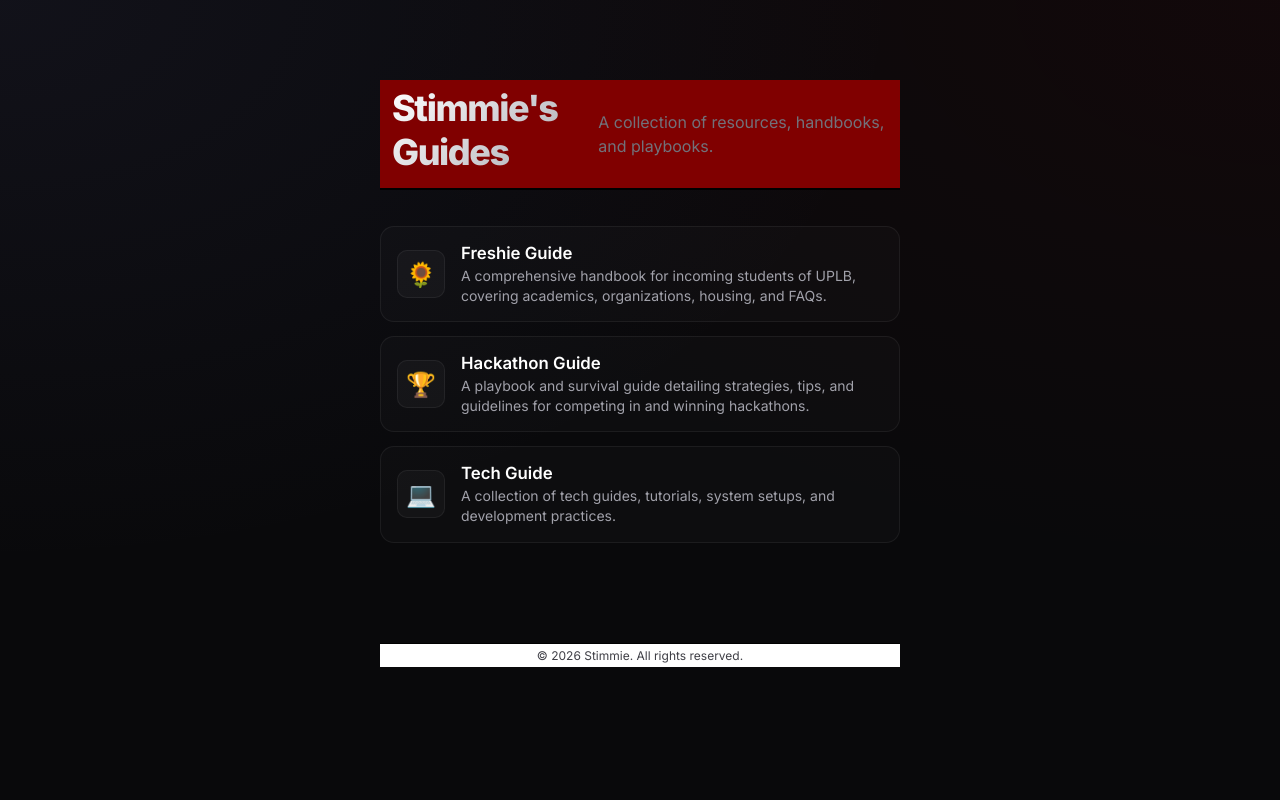
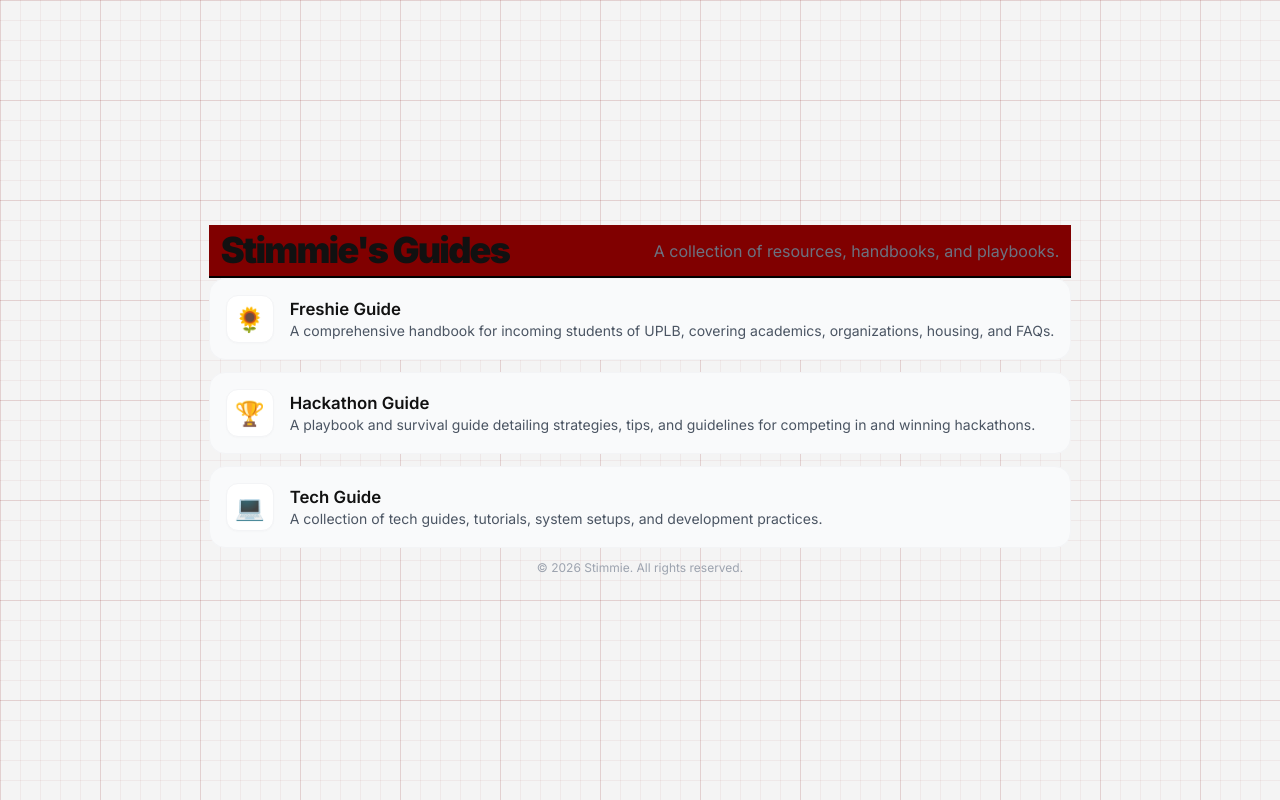
Before and after one commit to smmariquit/freshie-guide, a Next.js app: page / in a window 1280 px wide. Built offline with nearby package versions, Linux system fonts and the light colour scheme.

Commit message:
style: switch landing page to clean white card-on-grid layout to fix text readability and contrast issues

```diff
--- a/src/app/globals.css
+++ b/src/app/globals.css
@@ -184,46 +184,53 @@ footer {
   top: 0;
   left: 0;
   right: 0;
-  background-color: #09090b;
-  background-image:
-    radial-gradient(at 0% 0%, rgba(120, 119, 198, 0.08) 0px, transparent 50%),
-    radial-gradient(at 100% 0%, rgba(128, 0, 0, 0.08) 0px, transparent 50%);
+  display: flex;
+  align-items: center;
+  justify-content: center;
+  padding: 60px 20px;
+  font-family: var(--font-inter), -apple-system, BlinkMacSystemFont, "Segoe UI", Roboto, sans-serif;
+  background: transparent;
+}
+
+.landing-card {
+  width: 100%;
+  max-width: 520px;
+  background: #ffffff;
+  border: 1px solid rgba(0, 0, 0, 0.08);
+  border-radius: 24px;
+  padding: 40px;
+  box-shadow:
+    0 1px 3px rgba(0, 0, 0, 0.05),
+    0 20px 40px -15px rgba(0, 0, 0, 0.08);
   display: flex;
   flex-direction: column;
-  align-items: center;
-  padding: 80px 24px;
-  font-family: var(--font-inter), -apple-system, BlinkMacSystemFont, "Segoe UI", Roboto, sans-serif;
-  color: #fafafa;
+  gap: 32px;
 }
 
-.landing-container {
-  width: 100%;
-  max-width: 520px;
+.landing-header {
   display: flex;
   flex-direction: column;
-  gap: 36px;
+  gap: 8px;
 }
 
 .landing-title {
   font-size: 2.25rem;
-  font-weight: 800;
-  letter-spacing: -0.04em;
-  background: linear-gradient(135deg, #ffffff 0%, #a1a1aa 100%);
-  -webkit-background-clip: text;
-  -webkit-text-fill-color: transparent;
-  margin-bottom: 8px;
+  font-weight: 850;
+  letter-spacing: -0.05em;
+  color: #111111;
+  line-height: 1.1;
 }
 
 .landing-subtitle {
   font-size: 1rem;
-  color: #71717a;
+  color: #6b7280;
   line-height: 1.5;
 }
 
 .guides-list {
   display: flex;
   flex-direction: column;
-  gap: 14px;
+  gap: 12px;
 }
 
 .guide-card {
@@ -231,17 +238,17 @@ footer {
   align-items: center;
   gap: 16px;
   padding: 16px;
-  background: rgba(255, 255, 255, 0.02);
-  border: 1px solid rgba(255, 255, 255, 0.06);
-  border-radius: 14px;
+  background: #f9fafb;
+  border: 1px solid #f3f4f6;
+  border-radius: 16px;
   text-decoration: none;
   color: inherit;
   transition: all 0.2s cubic-bezier(0.16, 1, 0.3, 1);
 }
 
 .guide-card:hover {
-  background: rgba(255, 255, 255, 0.05);
-  border-color: rgba(255, 255, 255, 0.15);
+  background: #f3f4f6;
+  border-color: #e5e7eb;
   transform: translateY(-2px);
 }
 
@@ -252,41 +259,43 @@ footer {
   justify-content: center;
   width: 48px;
   height: 48px;
-  background: rgba(255, 255, 255, 0.03);
-  border: 1px solid rgba(255, 255, 255, 0.06);
-  border-radius: 10px;
+  background: #ffffff;
+  border: 1px solid #f3f4f6;
+  border-radius: 12px;
   flex-shrink: 0;
   transition: all 0.2s ease;
+  box-shadow: 0 1px 2px rgba(0, 0, 0, 0.02);
 }
 
 .guide-card:hover .guide-card-icon {
-  background: rgba(255, 255, 255, 0.08);
-  border-color: rgba(255, 255, 255, 0.12);
   transform: scale(1.05);
+  border-color: #e5e7eb;
 }
 
 .guide-card-content {
   display: flex;
   flex-direction: column;
-  gap: 3px;
+  gap: 2px;
 }
 
 .guide-card-content h3 {
   font-size: 1.05rem;
   font-weight: 600;
-  color: #ffffff;
+  color: #111111;
 }
 
 .guide-card-content p {
   font-size: 0.875rem;
-  color: #a1a1aa;
+  color: #4b5563;
   line-height: 1.4;
 }
 
 .landing-footer {
-  margin-top: 64px;
   font-size: 0.75rem;
-  color: #3f3f46;
+  color: #9ca3af;
   text-align: center;
-  width: 100%;
+  margin-top: 12px;
+  background: transparent !important;
+  border-top: none !important;
+  padding: 0 !important;
 }
```
